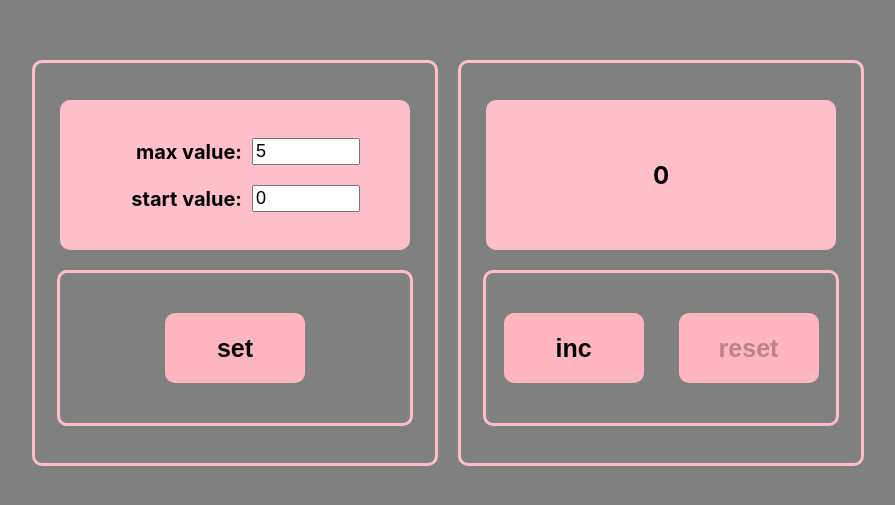
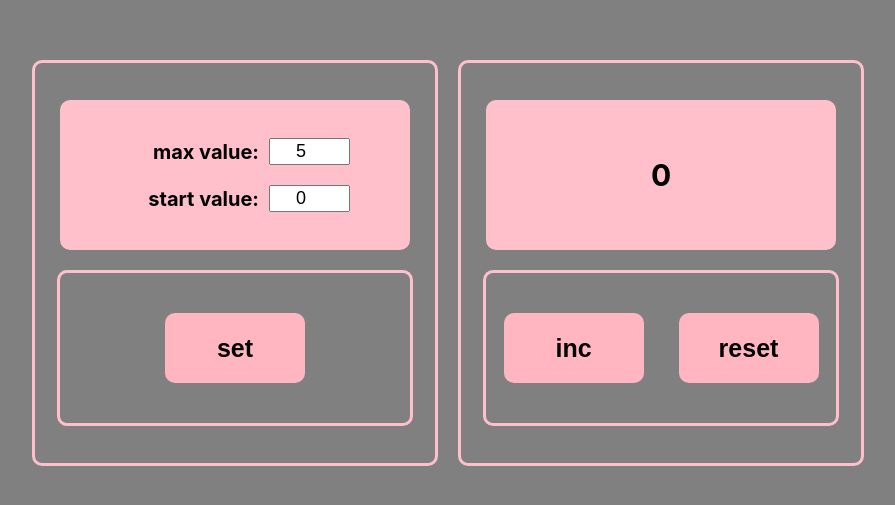
Before and after one commit to JuliOgogo/counter, a React (Create React App) app: page / in a window 1280 px wide. Shown: the part 237-742 px from the top of the page, without its empty margins (192-1087 px from the left). Built offline with nearby package versions, Linux system fonts and the light colour scheme.

Commit message:
counter in progress

```diff
--- a/src/App.tsx
+++ b/src/App.tsx
@@ -47,13 +47,24 @@ function App() {
         localStorage.setItem("Counter Value", JSON.stringify(counter))
     }, [counter])
 
+    const [error, setError] = useState<string>('')
+
     const changeStartValue = (startValue: number) => {
+        if (startValue < 0 || startValue >= maxValue) {
+            setError('Incorrect value!')
+        } else {
+            setError('enter values and press set')
             setStartValue(startValue)
-        setCounter(startValue)
+        }
     }
 
     const changeMaxValue = (maxValue: number) => {
+        if (maxValue < 0 || maxValue <= startValue) {
+            setError('Incorrect value!')
+        } else {
+            setError('enter values and press set')
             setMaxValue(maxValue)
+        }
     }
 
     const counterIncrements = () => {
@@ -66,12 +77,19 @@ function App() {
         setCounter(startValue);
     }
 
+    const setSettings = () => {
+        setError('')
+        setCounter(startValue)
+    }
+
     return <div className="App">
         <Settings
             maxValue={maxValue}
             startValue={startValue}
             changeMaxValue={changeMaxValue}
             changeStartValue={changeStartValue}
+            setSettings={setSettings}
+            error={error}
         />
         <Counter
             counter={counter}
@@ -79,6 +97,7 @@ function App() {
             startValue={startValue}
             counterIncrements={counterIncrements}
             counterResets={counterResets}
+            error={error}
         />
     </div>
 }
--- a/src/components/Counter.module.css
+++ b/src/components/Counter.module.css
@@ -1,4 +1,4 @@
-.counter {
+.counterWrapper {
     display: flex;
     flex-direction: column;
     align-items: center;
@@ -7,16 +7,6 @@
     width: 400px;
     height: 400px;
     border: 3px solid pink;
-    border-radius: 10px;
-}
-
-.number {
-    display: flex;
-    align-items: center;
-    justify-content: center;
-    width: 350px;
-    height: 150px;
-    background-color: pink;
     border-radius: 10px;
 }
 
@@ -29,7 +19,3 @@
     border: 3px solid pink;
     border-radius: 10px;
 }
-
-.error {
-    color: red;
-}
--- a/src/components/Counter.tsx
+++ b/src/components/Counter.tsx
@@ -9,6 +9,7 @@ type CounterPropsType = {
     startValue: number
     counterIncrements: () => void
     counterResets: () => void
+    error: string
 }
 
 export const Counter = (props: CounterPropsType) => {
@@ -21,27 +22,26 @@ export const Counter = (props: CounterPropsType) => {
         props.counterResets();
     }
 
-    return (
-        <div className={s.counter}>
+    const disabled = props.counter === props.maxValue || props.error === 'Incorrect value!'
 
+    return <div className={s.counterWrapper}>
         <Display
-                min={props.startValue}
-                max={props.maxValue}
+            startValue={props.startValue}
+            maxValue={props.maxValue}
             counter={props.counter}
+            error={props.error}
         />
-
         <div className={s.buttons}>
             <SuperButton
                 name={'inc'}
                 callBack={onClickIncHandler}
-                    disabled={props.counter === props.maxValue}
+                disabled={disabled}
             />
             <SuperButton
                 name={'reset'}
                 callBack={onClickResetHandler}
-                    disabled={props.counter === props.startValue}
+                disabled={props.error === 'Incorrect value!'}
             />
         </div>
     </div>
-    );
 }
--- /dev/null
+++ b/src/components/Display.module.css
@@ -0,0 +1,24 @@
+.displayWrapper {
+    display: flex;
+    align-items: center;
+    justify-content: center;
+    width: 350px;
+    height: 150px;
+    background-color: pink;
+    border-radius: 10px;
+
+    font-size: 30px;
+    font-weight: bold;
+}
+
+.number {
+}
+
+.text {
+    padding: 70px;
+}
+
+.error {
+    color: red;
+    font-size: 40px;
+}
--- a/src/components/Display.tsx
+++ b/src/components/Display.tsx
@@ -1,17 +1,29 @@
 import React from 'react';
-import s from "./Counter.module.css";
+import s from "./Display.module.css";
 
 type DisplayPropsType = {
-    min: number
-    max: number
+    startValue: number
+    maxValue: number
     counter: number
+    error: string
 }
 
-export const Display = (props: DisplayPropsType) => {
-    return (
-        <div className={props.counter === props.max ?
-            `${s.error} ${s.number}` : s.number}>
-            <h2>{props.counter}</h2>
-        </div>
-    );
+export const Display: React.FC<DisplayPropsType> = ({
+                                                        startValue,
+                                                        maxValue,
+                                                        counter,
+                                                        error
+                                                    }) => {
+
+    const finalCounterClassName = s.number + (counter === maxValue ? ' ' + s.error : '')
+
+    const finalErrorText = s.text + (error === 'Incorrect value!' ? ' ' + s.error : '')
+
+    return <div className={s.displayWrapper}>
+
+        {error === 'Incorrect value!' ? <div className={finalErrorText}>{error}</div> :
+            error === 'enter values and press set' ? <div className={finalErrorText}>{error}</div> :
+                <div className={finalCounterClassName}>{counter}</div>}
+
+    </div>
 }
--- a/src/components/Settings.module.css
+++ b/src/components/Settings.module.css
@@ -1,4 +1,4 @@
-.settingsDisplay {
+.settingsWrapper {
     display: flex;
     flex-direction: column;
     align-items: center;
--- a/src/components/Settings.tsx
+++ b/src/components/Settings.tsx
@@ -8,50 +8,43 @@ type SettingsPropsType = {
     startValue: number
     changeMaxValue: (maxValue: number) => void
     changeStartValue: (startValue: number) => void
+    setSettings: () => void
+    error: string
 }
 
 export const Settings: React.FC<SettingsPropsType> = ({
                                                           maxValue,
                                                           startValue,
                                                           changeMaxValue,
-                                                          changeStartValue
+                                                          changeStartValue,
+                                                          setSettings,
+                                                          error
                                                       }) => {
 
     const onChangeMaxValueHandler = (e: ChangeEvent<HTMLInputElement>) => {
         const value = e.currentTarget.valueAsNumber
-        if (value === startValue || value < startValue) {
-            throw new Error('Error')
-        } else {
-            changeMaxValue(value)
-        }
+        changeMaxValue(value)
     }
 
     const onChangeStartValueHandler = (e: ChangeEvent<HTMLInputElement>) => {
         const value = e.currentTarget.valueAsNumber
-        if (value >= 0 && value < maxValue) {
-            changeStartValue(value)
-        } else {
-            throw new Error('Error')
-        }
+        changeStartValue(value)
     }
 
     const onClickHandler = () => {
-        changeStartValue(startValue)
-        changeMaxValue(maxValue)
+        setSettings()
     }
 
-    return <div className={s.settingsDisplay}>
+    return <div className={s.settingsWrapper}>
         <div className={s.inputs}>
             <SuperInput
                 name={'max value:'}
                 value={maxValue}
-                type={'number'}
                 callBack={onChangeMaxValueHandler}
             />
             <SuperInput
                 name={'start value:'}
                 value={startValue}
-                type={'number'}
                 callBack={onChangeStartValueHandler}
             />
         </div>
@@ -59,7 +52,7 @@ export const Settings: React.FC<SettingsPropsType> = ({
             <SuperButton
                 name={'set'}
                 callBack={onClickHandler}
-                disabled={false}
+                disabled={error === 'Incorrect value!'}
             />
         </div>
     </div>
--- a/src/components/SuperButton.css
+++ b/src/components/SuperButton.module.css
@@ -1,4 +1,4 @@
-button {
+.button {
     cursor: pointer;
     border: none;
     border-radius: 10px;
@@ -9,10 +9,10 @@ button {
     font-weight: bold;
 }
 
-button:hover {
+.button:hover {
     background: hotpink;
 }
 
-button:disabled {
+.button:disabled {
     background: lightpink;
 }
--- a/src/components/SuperButton.tsx
+++ b/src/components/SuperButton.tsx
@@ -1,17 +1,17 @@
 import React from "react";
-import './SuperButton.css'
+import s from './SuperButton.module.css'
 
-type ButtonPropsType = {
+type SuperButtonPropsType = {
     name: string
     callBack: () => void
-    disabled: boolean
+    disabled?: boolean
 }
 
-export const SuperButton: React.FC<ButtonPropsType> = ({
-                                                           name,
-                                                           callBack,
-                                                           disabled
-                                                       }) => {
+export const SuperButton: React.FC<SuperButtonPropsType> = ({
+                                                                name,
+                                                                callBack,
+                                                                disabled
+                                                            }) => {
 
     const onClickHandler = () => {
         callBack()
@@ -20,6 +20,7 @@ export const SuperButton: React.FC<ButtonPropsType> = ({
     return <button
         onClick={onClickHandler}
         disabled={disabled}
+        className={s.button}
     >{name}
     </button>
 }
--- a/src/components/SuperInput.module.css
+++ b/src/components/SuperInput.module.css
@@ -2,7 +2,7 @@
     display: flex;
     align-items: center;
     justify-content: flex-end;
-    margin-right: 50px;
+    margin-right: 60px;
     gap: 10px;
 }
 
@@ -11,7 +11,8 @@
     font-weight: bold;
 }
 
-.SuperInput input {
-    width: 100px;
+.input {
+    width: 50px;
     font-size: large;
+    padding-left: 25px;
 }
--- a/src/components/SuperInput.tsx
+++ b/src/components/SuperInput.tsx
@@ -4,21 +4,24 @@ import s from './SuperInput.module.css'
 type SuperInputPropsType = {
     name: string
     value: number
-    type: string
     callBack: (e: ChangeEvent<HTMLInputElement>) => void
 }
 
 export const SuperInput: React.FC<SuperInputPropsType> = ({
                                                               name,
                                                               value,
-                                                              type,
                                                               callBack
                                                           }) => {
+
+    const onChangeHandler = (e: ChangeEvent<HTMLInputElement>) => {
+        callBack(e)
+    }
 
     return <div className={s.SuperInput}>
         <div className={s.text}>{name}</div>
         <input value={value}
-               onChange={callBack}
-               type={type}/>
+               onChange={onChangeHandler}
+               type={'number'}
+               className={s.input}/>
     </div>
 }
```
Lines whose indentation alone changed are shown as unchanged.
